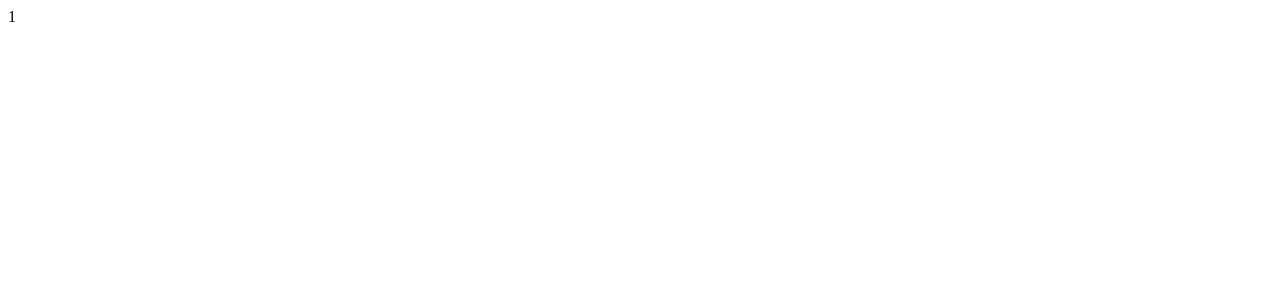
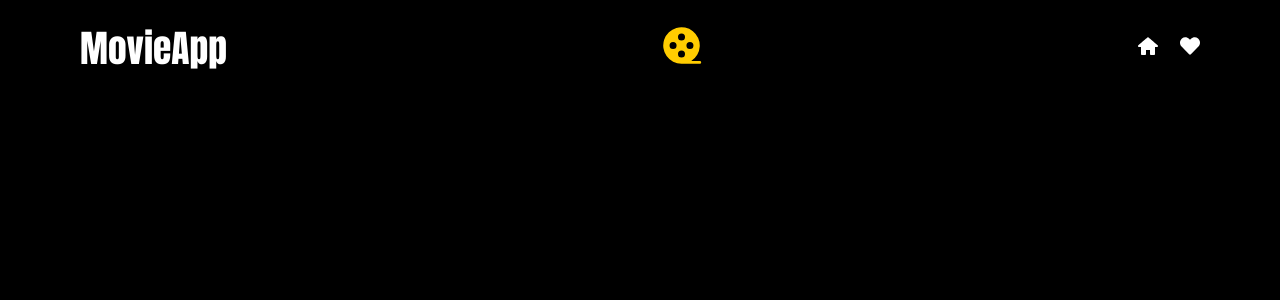
Before and after one commit to kadiryilmazy/movieapp-reactjs, a React (Vite) app: page / in a window 1280 px wide. Shown: the top 300 px of the page. Built offline with nearby package versions, Linux system fonts and the light colour scheme.

Commit message:
Add Navbar component with styles and integrate into App; update global styles

```diff
--- a/src/App.css
+++ b/src/App.css
@@ -0,0 +1,12 @@
+@import url("https://fonts.googleapis.com/css2?family=Roboto:wght@400;700&display=swap");
+
+html {
+    margin: 0;
+    padding-bottom: 129px;
+    box-sizing: border-box;
+    list-style-type: none;
+    width: 100%;
+    height: 100%;
+    background-color: #000000;
+    color: #ffffff;
+}
--- a/src/App.jsx
+++ b/src/App.jsx
@@ -1,7 +1,13 @@
+import Navbar from "./components/Navbar/Navbar";
 import "./App.css";
+import "./index.css";
 
 function App() {
-    return <>1</>;
+    return (
+        <div>
+            <Navbar />
+        </div>
+    );
 }
 
 export default App;
--- a/src/components/Navbar/Navbar.css
+++ b/src/components/Navbar/Navbar.css
@@ -0,0 +1,84 @@
+@import url("https://fonts.googleapis.com/css2?family=Roboto:wght@400;700&display=swap");
+
+.navbar {
+    height: 56px;
+    display: flex;
+    flex-direction: row;
+    justify-content: space-between;
+    align-items: center;
+    padding: 20px 80px;
+    font-family: Impact, Haettenschweiler, "Arial Narrow Bold", sans-serif;
+}
+
+.navbar svg {
+    color: #ffff;
+}
+
+.navbar .left {
+    font-size: 25px;
+    cursor: pointer;
+}
+
+.navbar .left:hover a {
+    color: #ffcc00;
+}
+
+.navbar .left a {
+    transition: all 0.2s linear;
+    text-decoration: none;
+    color: #ffffff;
+}
+
+.navbar .center svg {
+    transition: all 0.4s linear;
+    font-size: 45px;
+    color: #ffcc00;
+}
+.navbar .center svg:hover {
+    transform: rotate(720deg);
+}
+
+.navbar .right ul {
+    display: flex;
+    gap: 20px;
+    align-items: center;
+    list-style-type: none;
+}
+.navbar .right ul li {
+    cursor: pointer;
+}
+.navbar .right li:first-child svg {
+    font-size: 24px;
+}
+.navbar .right ul li svg {
+    transition: all 0.2s linear;
+}
+.navbar .right ul li:hover svg {
+    transform: scale(1.2);
+    color: #ffcc00;
+}
+
+.navbar .right ul li:last-child svg {
+    font-size: 20px;
+}
+
+.navbar .right ul li:last-child {
+    position: relative;
+}
+
+.navbar .right ul li:last-child .favorite-count {
+    position: absolute;
+    top: -20px;
+    right: -20px;
+    width: 22px;
+    height: 22px;
+    border: 2px solid #ffcc00;
+    border-radius: 50%;
+    color: #ffcc00;
+    display: flex;
+    align-items: center;
+    justify-content: center;
+    font-family: "Roboto", sans-serif;
+    font-size: 12px;
+    z-index: 0;
+}
--- a/src/components/Navbar/Navbar.jsx
+++ b/src/components/Navbar/Navbar.jsx
@@ -1,5 +1,29 @@
 import React from "react";
+import "./Navbar.css";
+import { PiFilmReelFill } from "react-icons/pi";
+import { TiHome } from "react-icons/ti";
+import { FaHeart } from "react-icons/fa";
+import { NavLink } from "react-router-dom";
 
 export default function Navbar() {
-    return <div>Navbar</div>;
+    return (
+        <nav className="navbar">
+            <div className="left">
+                <h1>MovieApp</h1>
+            </div>
+            <div className="center">
+                <PiFilmReelFill />
+            </div>
+            <div className="right">
+                <ul>
+                    <li>
+                        <TiHome />
+                    </li>
+                    <li>
+                        <FaHeart />
+                    </li>
+                </ul>
+            </div>
+        </nav>
+    );
 }
--- a/src/index.css
+++ b/src/index.css
@@ -0,0 +1,4 @@
+* {
+    margin: 0;
+    padding: 0;
+}
```
